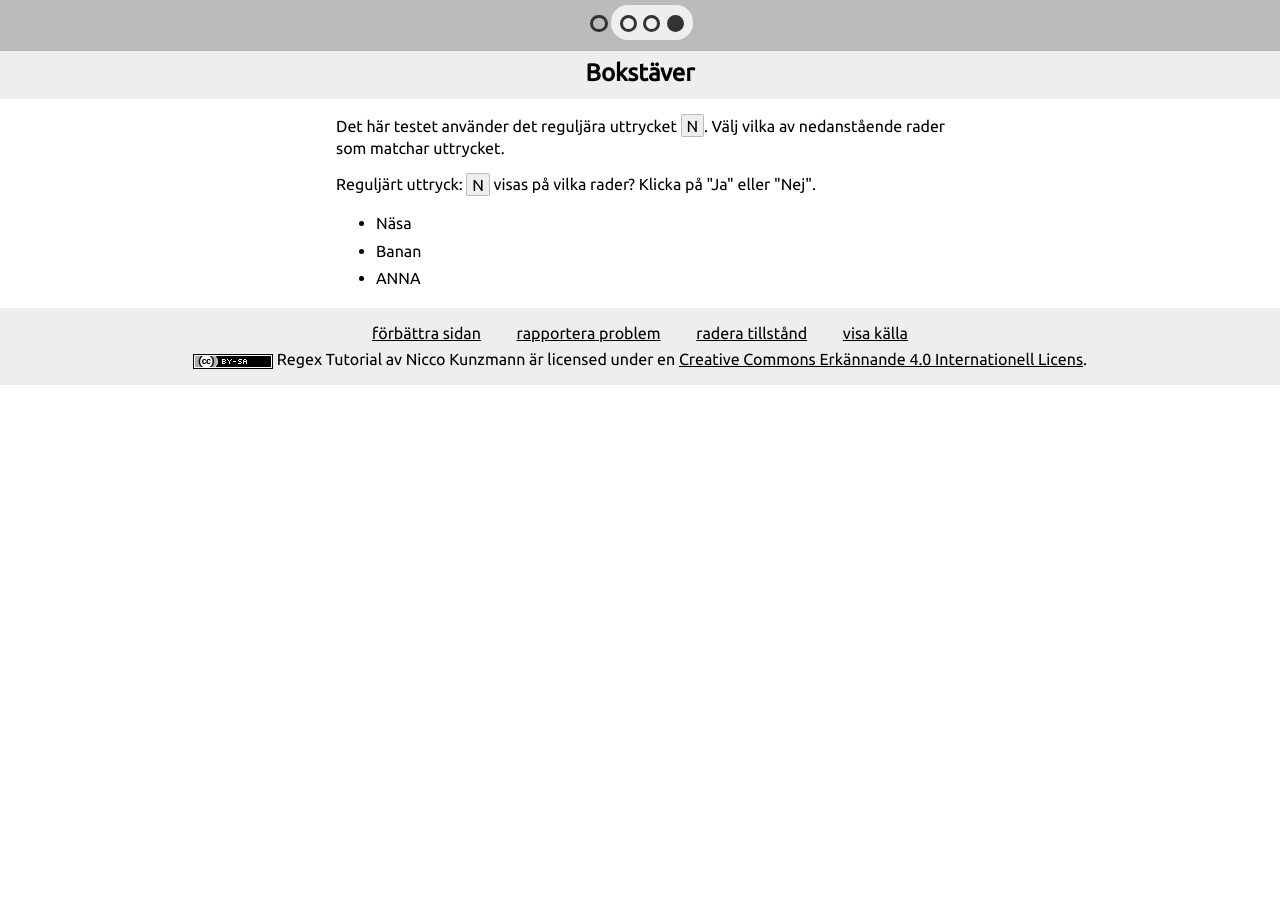
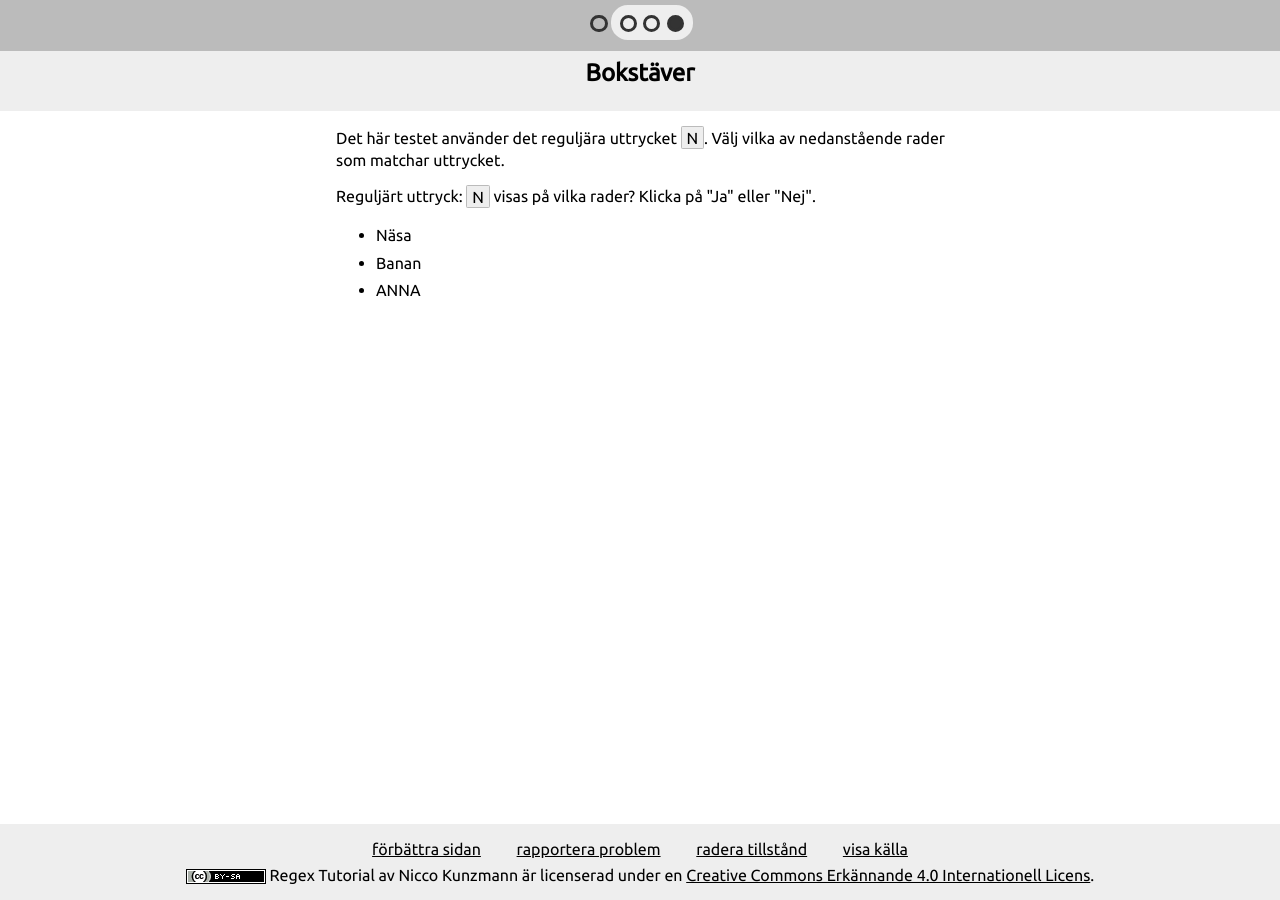
Before and after one commit to CoderDojoPotsdam/regex-tutorial, a Jekyll site: the page built from steps/01-03-bokstaver.html, in a window 1280 px wide. Built offline with Jekyll 4.4.1, drawn with Linux system fonts in a browser that asks for light colours.

Commit message:
Fixed footer
Footer will now stick to the bottom of the page if the content doesn't fill the view height.

```diff
--- a/_data/colors.yml
+++ b/_data/colors.yml
@@ -3,7 +3,7 @@
 fails: "#ffcccc"
 works: "#ccffcc"
 hint-background-color: "#ffffcc"
-default-background-color: white"
+default-background-color: "white"
 regular-expression-text-backgound-color: "#eeeeee"
 regular-expression-text-border-color: "#bbbbbb"
 progress-color: "#bbbbbb"
--- a/_layouts/step.html
+++ b/_layouts/step.html
@@ -95,7 +95,7 @@
         {% elsif language == "en" %}
           <span xmlns:dct="http://purl.org/dc/terms/" property="dct:title">Regex Tutorial</span> by <span xmlns:cc="http://creativecommons.org/ns#" property="cc:attributionName">Nicco Kunzmann</span> is licensed under a <a rel="license" href="http://creativecommons.org/licenses/by/4.0/">Creative Commons Attribution 4.0 International License</a>.
         {% elsif language == "sv" %}
-          <span xmlns:dct="http://purl.org/dc/terms/" property="dct:title">Regex Tutorial</span> av <span xmlns:cc="http://creativecommons.org/ns#" property="cc:attributionName">Nicco Kunzmann</span> är licensed under en <a rel="license" href="http://creativecommons.org/licenses/by/4.0/">Creative Commons Erkännande 4.0 Internationell Licens</a>.
+          <span xmlns:dct="http://purl.org/dc/terms/" property="dct:title">Regex Tutorial</span> av <span xmlns:cc="http://creativecommons.org/ns#" property="cc:attributionName">Nicco Kunzmann</span> är licenserad under en <a rel="license" href="http://creativecommons.org/licenses/by/4.0/">Creative Commons Erkännande 4.0 Internationell Licens</a>.
         {% endif %}
         {% assign lowercase_content = content | downcase %}
         {% if lowercase_content contains "<img" %}
--- a/css/tutorial.css
+++ b/css/tutorial.css
@@ -58,6 +58,9 @@ header h2 {
 }
 
 body {
+  display: flex;
+  min-height: 100vh;
+  flex-direction: column;
   margin: 0px;
   background-color: {{ site.data.colors.default-background-color }};
 }
@@ -65,6 +68,7 @@ body {
 .main {
   padding-right: 1em;
   padding-left: 1em;
+  flex: 1;
 }
 @media (min-width: 40em) {
   .main {
```
